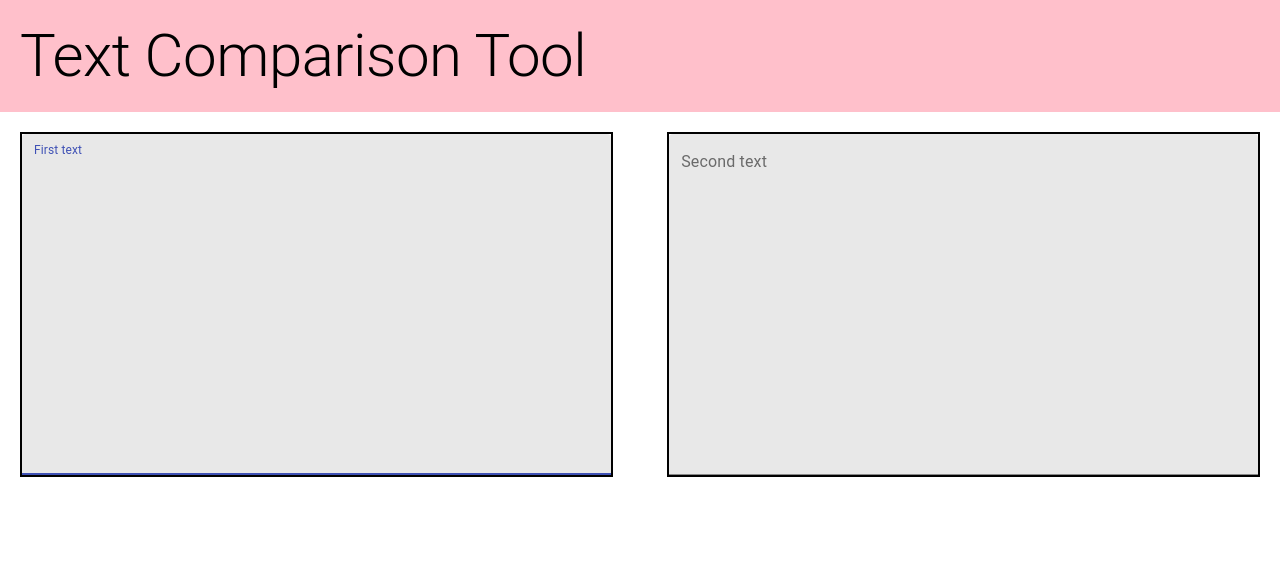
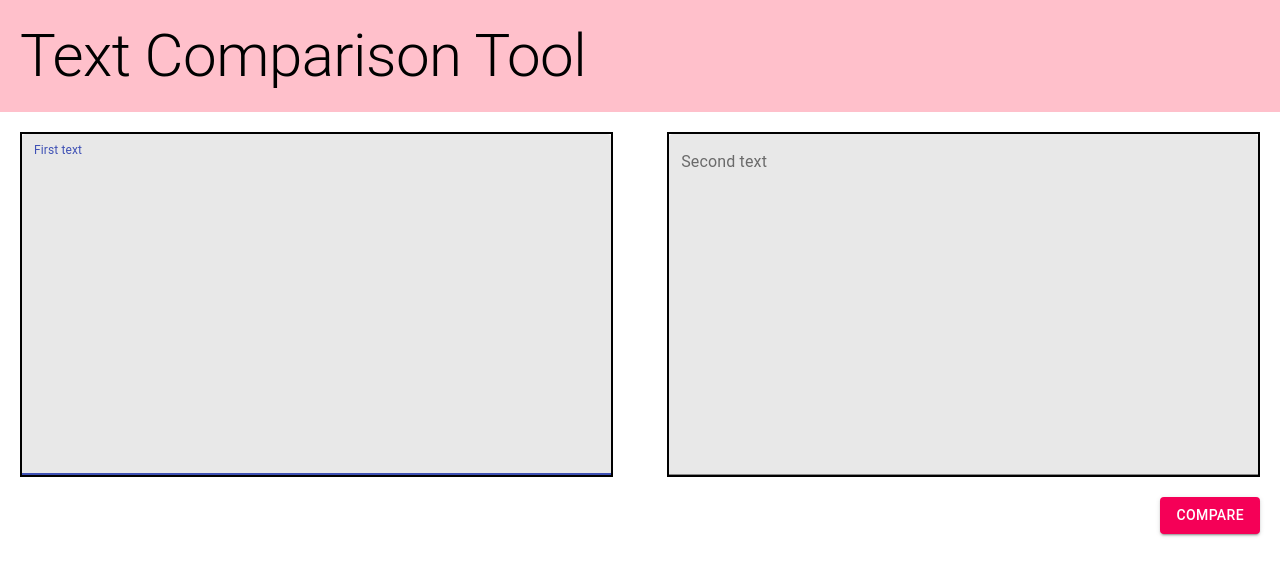
Before and after one commit to lauraleegookool/text-compare, a React (Create React App) app: page / in a window 1280 px wide. Shown: the top 576 px of the page. Built offline with nearby package versions, Linux system fonts and the light colour scheme.

Commit message:
added compare button to UI

```diff
--- a/public/styles.css
+++ b/public/styles.css
@@ -23,3 +23,8 @@
     width: 46%;
     float: right;
 }
+
+.myButton {
+    margin-right: 20px;
+    float: right;
+}
--- a/src/Components/Pages/TextCompare.jsx
+++ b/src/Components/Pages/TextCompare.jsx
@@ -1,4 +1,4 @@
-import { TextField } from '@material-ui/core';
+import { Button, TextField } from '@material-ui/core';
 import React from 'react';
 
 function TextCompare() {
@@ -20,6 +20,9 @@
             <div className="textBox-right">
                 <TextField label="Second text" multiline rows={16} variant="filled" fullWidth={true} value={textBoxes.text2} id={'text2'} onChange={handleChange}/>
             </div>
+            <div className="myButton">
+                <Button variant="contained" color="secondary">Compare</Button>
+            </div>
         </div>
     );
 }
```
